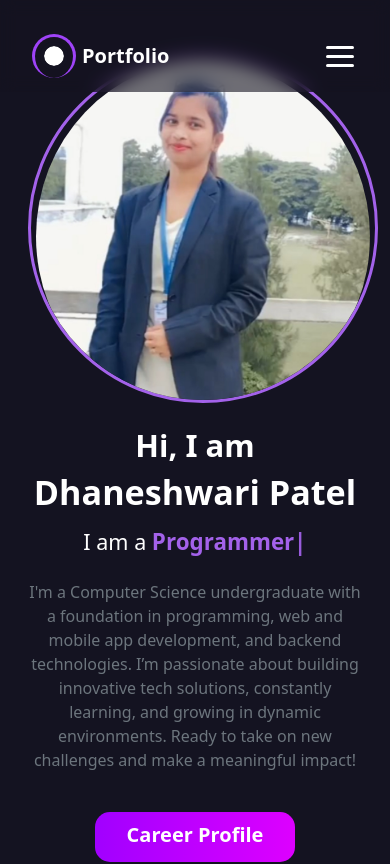
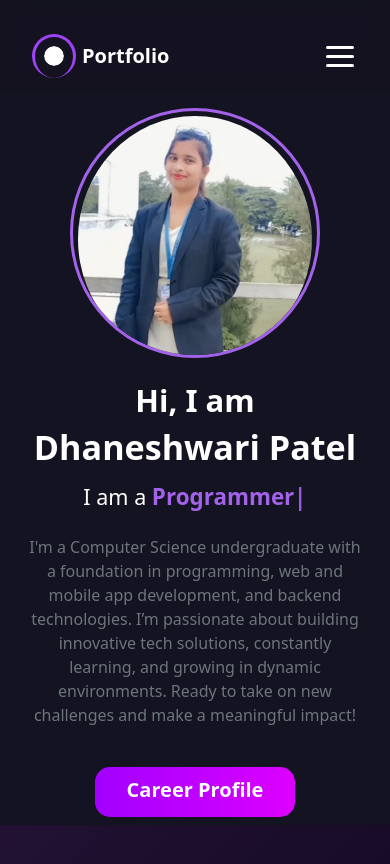
Before and after one commit to Dhaneshwari09/Portfolio, a React (Create React App) app: page / in a window 390 px wide. Shown: the top 864 px of the page. Built offline with nearby package versions, Linux system fonts and the light colour scheme.

Commit message:
Updated CSS media query and margin-top fix

```diff
--- a/src/components/CSS/Home.css
+++ b/src/components/CSS/Home.css
@@ -1,4 +1,4 @@
- .home-section {
+  .home-section {
   background-color: #141321;
   min-height: 45vh;
   padding: 30px 0; /* start hi kam se */
@@ -47,8 +47,7 @@
   overflow: hidden;
   margin-top: 20px; /* kam top space */
 }
-
-@media (max-width: 1200px) {
+@media (max-width: 1700px) {
   .home-section {
   background-color: #141321;
   min-height: 50vh;
@@ -56,9 +55,22 @@
 }
 
   .image-wrapper {
-    margin-top: 15px;
+    margin-top: 100px;
   }
 
+}
+@media (max-width: 1220px) {
+  .home-section {
+  background-color: #141321;
+  min-height: 50vh;
+  padding: 30px 0;
+}
+.image-wrapper {
+    margin-top: 10px;
+  }
+  .text-center{
+    margin-top: 80px;
+  }
 }
 /* Medium screens */
 @media (max-width: 992px) {
@@ -69,15 +81,16 @@
     margin-top: 15px;
   }
 }
-
 /* Tablets & small screens */
 @media (max-width: 768px) {
   .home-section {
     padding: 20px 0;
-     min-height: 70vh;
   }
   .image-wrapper {
-    margin-top: 10px;
+    margin-top: 50px;
+  }
+  .text-center{
+    margin-top: 0px;
   }
   .resume-btn {
    width: 300px;
@@ -93,7 +106,9 @@
     padding: 15px 0;
   }
   .image-wrapper {
-    margin-top: 8px;
+    width: 300px;
+   height: 300px;
+    margin-top: 45px;
   }
 }
 
@@ -103,7 +118,9 @@
     padding: 10px 0;
   }
   .image-wrapper {
-    margin-top: 5px;
+    width: 250px;
+   height: 250px;
+    margin-top: 60px;
   }
    .resume-btn {
    width: 200px;
--- a/src/components/CSS/Navbar.css
+++ b/src/components/CSS/Navbar.css
@@ -30,6 +30,7 @@
   background-color: white;
   border-radius: 50%;
   position: relative;
+
 }
 .logo-circle::after {
   content: "";
--- a/src/components/all.js
+++ b/src/components/all.js
@@ -1,4 +1,4 @@
-// // .home-section {
+// //  .home-section {
 //   background-color: #141321;
 //   min-height: 45vh;
 //   padding: 30px 0; /* start hi kam se */
```
